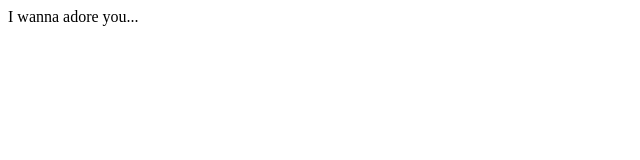
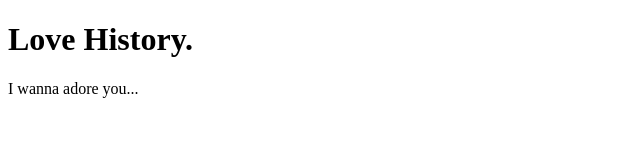
Before and after one commit to Aungpaingphyo449/loveu, a plain HTML site: page index.html in a window 1280 px wide. Shown: the whole page, without its empty margins (0-640 px from the left). Drawn offline with Linux system fonts and the light colour scheme.

Commit message:
Update index.html

```diff
--- a/index.html
+++ b/index.html
@@ -7,6 +7,7 @@
     <title>Love U</title>
 </head>
 <body>
-    I wanna adore you...
+    <h1>Love History.</h1>
+    <p>I wanna adore you...</p>
 </body>
 </html>
```
